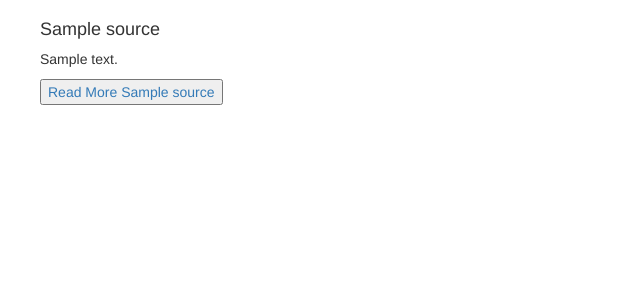
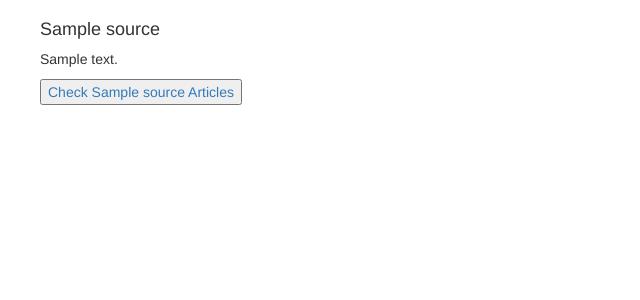
Before and after one commit to David5627/News-updates, a Flask app: template app/templates/index.html in a window 1280 px wide. Shown: the part 122-422 px from the top of the page, without its empty margins (0-640 px from the left). Run offline with Flask 2, Linux system fonts and the light colour scheme; the template is opened without the code that fills it: most values are stand-ins (such as "Sample title", 1, 10 or a date in 2020); some libraries are stand-ins or nearby versions.

Commit message:
edit button in macrod.html

```diff
--- a/app/templates/macros.html
+++ b/app/templates/macros.html
@@ -3,7 +3,7 @@
 {% for source in sources %}
 <h4 class='name'>{{source.name}}</h4>
 <p class='description'>{{source.description}}</p>
-<button class="seemore"><a href="/articles/{{source.id}}">Read More {{source.name}}</a></button>
+<button class="seemore"><a href="/articles/{{source.id}}">Check {{source.name}} Articles</a></button>
 <br><br>
 {% endfor %}
 
@@ -16,7 +16,7 @@
 <p class='description'>{{article.description}}</p>
 <p>{{article.date}}</p>
 
-<button class="seemore"><a href={{article.url}}>Read More He</rea></button>
+<button class="seemore"><a href={{article.url}}>Read Article</a></button>
 <br>
 <hr><br>
 {% endfor %}
```
